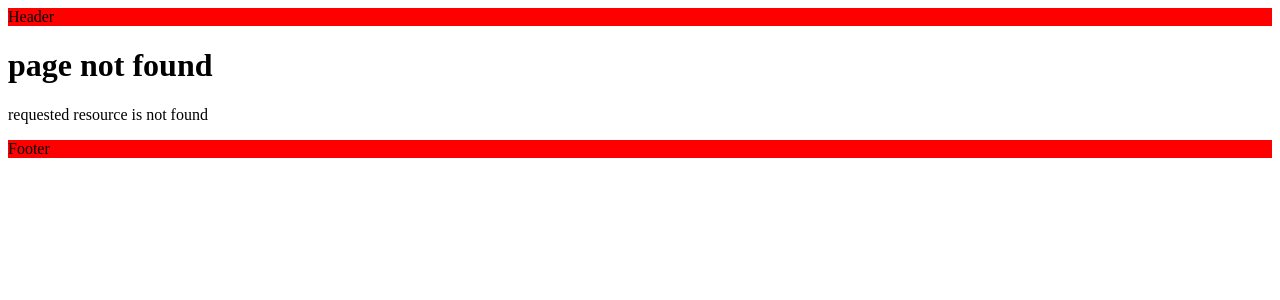
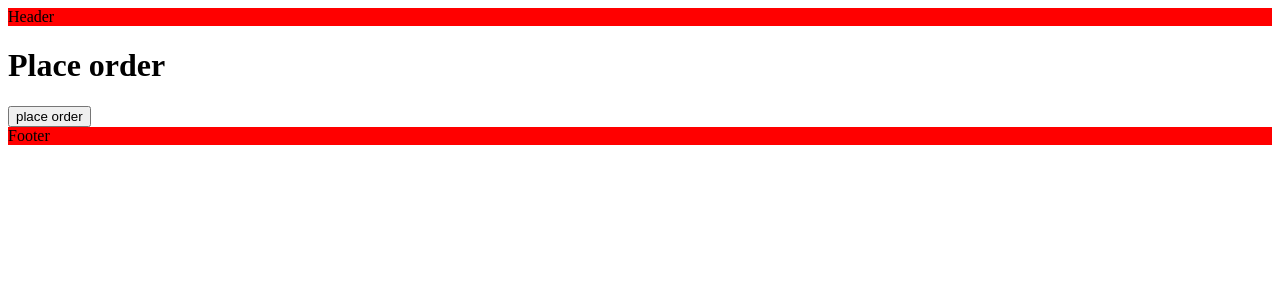
Before and after one commit to BingiUmesh/TEAM-APEX, a Next.js app in the folder Next.Js/sample-app/: page /place-order in a window 1280 px wide. Before the commit this address had no page. Shown: the top 300 px of the page. Built offline with nearby package versions, Linux system fonts and the light colour scheme.

Commit message:
Navigating Programmetically

```diff
--- /dev/null
+++ b/Next.Js/sample-app/src/app/place-order/page.tsx
@@ -0,0 +1,20 @@
+"use client";
+import { useRouter } from "next/navigation";
+
+const page = () => {
+  const router = useRouter();
+  const handleClick = () => {
+    console.log("your order placed sucessfully");
+    router.push("/"); //pushing / to stack
+    // router.replace("/");//replace the stack history to /(home)
+    // router.back();//goes to back to previous page
+  };
+  return (
+    <div>
+      <h1>Place order</h1>
+      <button onClick={handleClick}>place order</button>
+    </div>
+  );
+};
+
+export default page;
```
